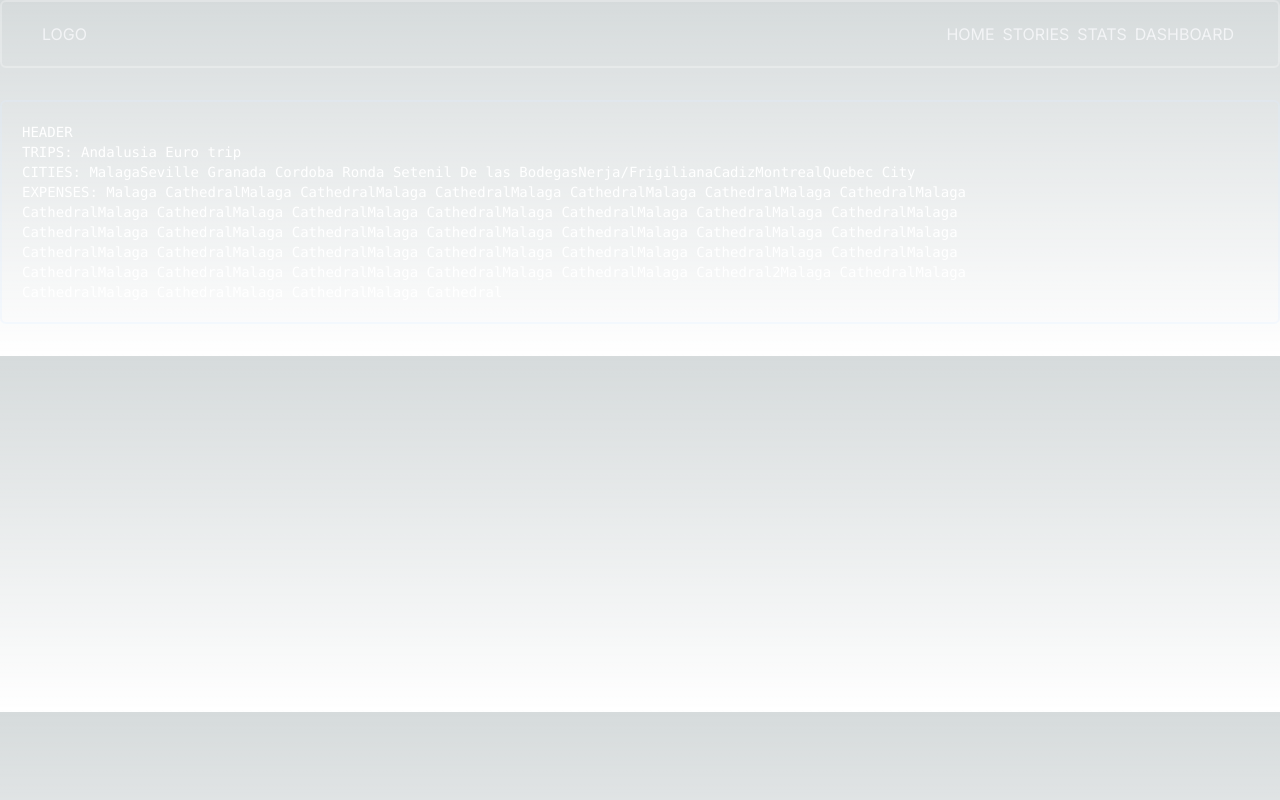
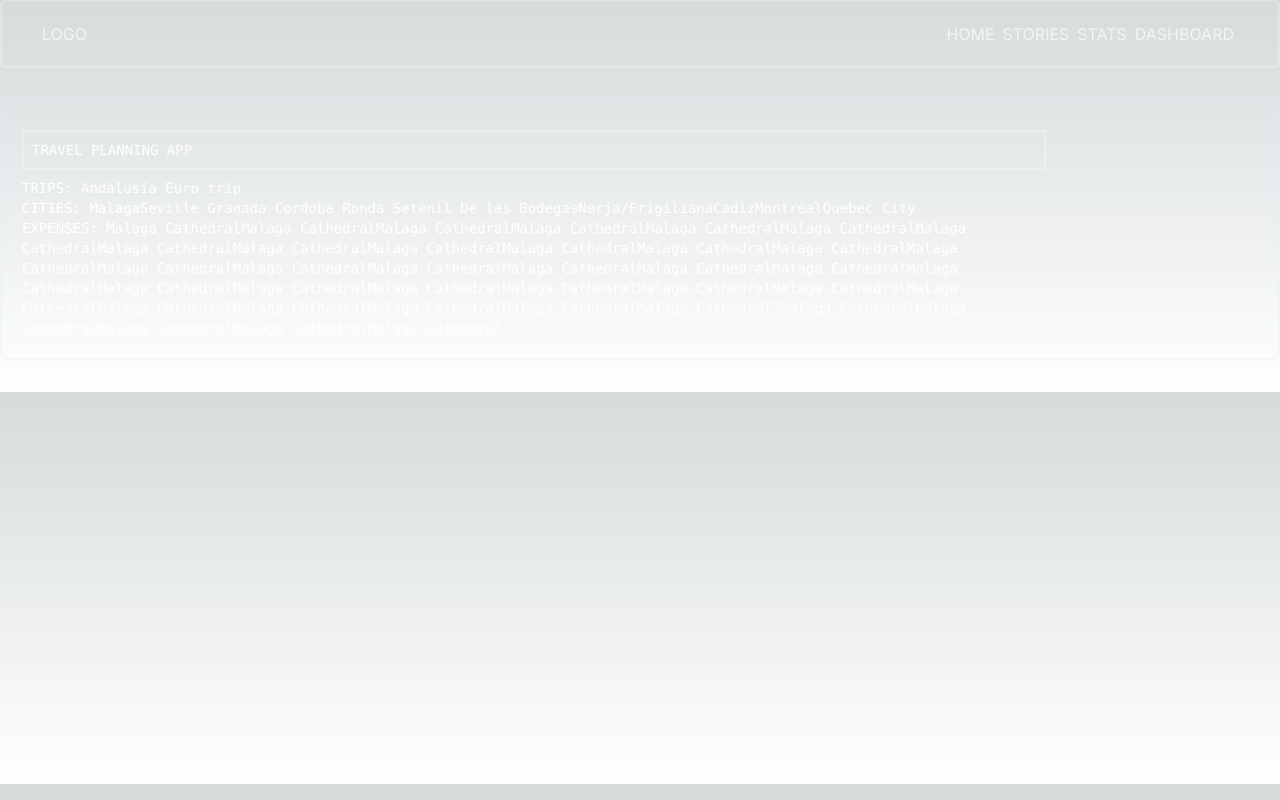
Before and after one commit to Terrero89/travel_planning_app, a Next.js app: page / in a window 1280 px wide. Built offline with nearby package versions, Linux system fonts and the light colour scheme.

Commit message:
header component done

```diff
--- /dev/null
+++ b/src/app/components/UI/UIHeader.tsx
@@ -0,0 +1,18 @@
+
+"use client"
+
+
+
+interface Props {
+  title: string;
+}
+
+const Header: React.FC<Props> = ({ title }) => {
+
+  return (
+    <div className="border-2 border-white border-opacity-25 content-center my-2 p-2">{title}</div>
+
+  );
+}
+
+export default Header;
--- a/src/app/components/destination/DestinationList.tsx
+++ b/src/app/components/destination/DestinationList.tsx
@@ -0,0 +1,29 @@
+
+"use client"
+
+import Trips, { Places } from '../../types/trips';
+import UIHeader from './components/UI/UIHeader';
+import { useTripsStore } from './stores/useStore';
+
+interface Props {
+  title: string;
+}
+
+const Header: React.FC<Props> = ({}) => {
+    const trip = useTripsStore((state: { trip: Trips[]; }) => state.trip);
+
+  return (
+    <div className="border-2 border-white border-opacity-25 content-center my-2 p-2">
+        <div className="z-10 w-full max-w-5xl items-center justify-between font-mono text-sm ">
+        <div>TRIPS: {trip.map((trip: Trips) => trip.destination)}</div>
+      </div>
+    </div>
+
+  );
+}
+
+export default Header;
+
+function useTripsStore(arg0: (state: { trip: Trips[]; }) => Trips[]) {
+    throw new Error('Function not implemented.');
+}
--- a/src/app/page.tsx
+++ b/src/app/page.tsx
@@ -2,6 +2,7 @@
 "use client"
 
 import Trips, { Places } from '../../types/trips';
+import UIHeader from './components/UI/UIHeader';
 import { useTripsStore } from './stores/useStore';
 
 
@@ -12,10 +13,10 @@ export default function Home() {
   return (
     <main className="">
       <div className="z-10 w-full max-w-5xl items-center justify-between font-mono text-sm ">
-        <div>HEADER</div>
-        <p>TRIPS: {trip.map((trip: Trips) => trip.destination)}</p>
-        <p>CITIES: {trip.map((trip: Trips) => trip.places.map((place: Places) => place.city))}</p>
-        <p>EXPENSES: {trip.map((trip: Trips) => trip.places.map((place: Places) => place.expenses.map((expense: any) => expense.expense)))}</p>
+        <UIHeader title="TRAVEL PLANNING APP"/>
+        <div>TRIPS: {trip.map((trip: Trips) => trip.destination)}</div>
+        <div>CITIES: {trip.map((trip: Trips) => trip.places.map((place: Places) => place.city))}</div>
+        <div>EXPENSES: {trip.map((trip: Trips) => trip.places.map((place: Places) => place.expenses.map((expense: any) => expense.expense)))}</div>
       </div>
     </main>
   );
```
Also changed, not shown: 1 other file (tests, documents, lock files or other folders).
